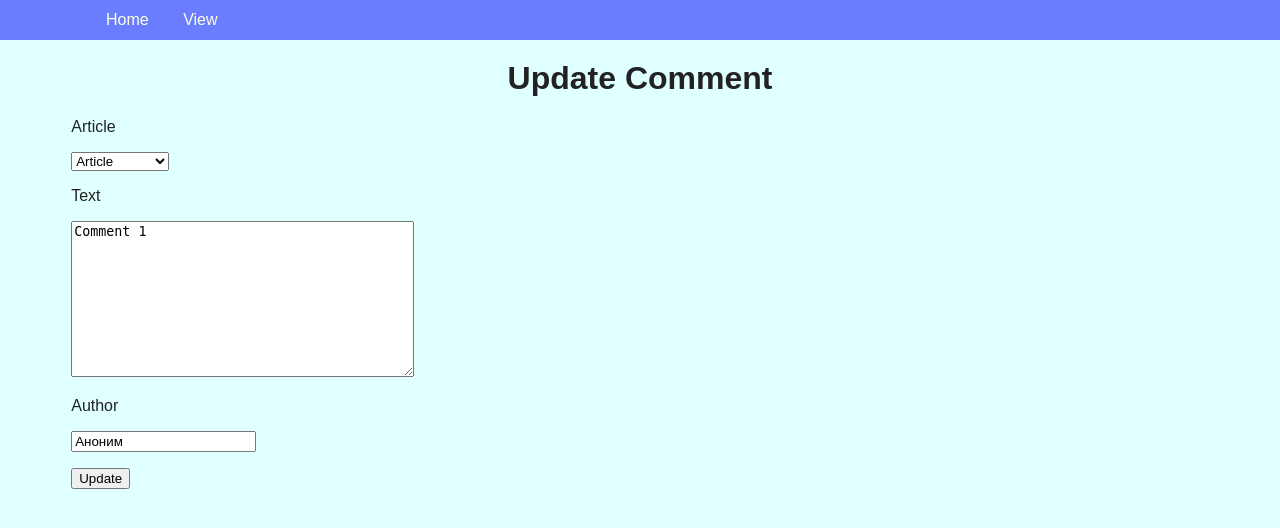
After one commit to aydarbekov/article, a Django app: page /comment/1/edit/ in a window 1280 px wide. The commit adds this page. Shown: the top 528 px of the page. Run offline with Django 3.2, Linux system fonts and the light colour scheme; data comes from the database, SQL or seed files in the repository.

Commit message:
added comment update and delete

```diff
--- a/blog/blog/urls.py
+++ b/blog/blog/urls.py
@@ -1,7 +1,7 @@
 from django.contrib import admin
 from django.urls import path
 from webapp.views import IndexView, ArticleView, ArticleCreateView, ArticleUpdateView, ArticleDeleteView, CommentView, \
-    CommentCreateView
+    CommentCreateView, CommentUpdateView, CommentDeleteView
 
 urlpatterns = [
     path('admin/', admin.site.urls),
@@ -12,5 +12,6 @@ urlpatterns = [
     path('article/<int:pk>/delete/', ArticleDeleteView.as_view(), name='article_delete'),
     path('comment/', CommentView.as_view(), name='comment_view'),
     path('comment/add/', CommentCreateView.as_view(), name='comment_add'),
-
+    path('comment/<int:pk>/edit/', CommentUpdateView.as_view(), name='comment_update'),
+    path('comment/<int:pk>/delete/', CommentDeleteView.as_view(), name='comment_delete'),
 ]
--- a/blog/webapp/templates/comment.html
+++ b/blog/webapp/templates/comment.html
@@ -12,9 +12,10 @@
         <p>Text: {{ comment.text }}</p>
         <p>Created by {{ comment.author }}
             at {{ comment.created_at|date:'d.m.Y H:i:s' }}</p>
+        <p>Updated at: {{ comment.updated_at|date:'d.m.Y H:i:s' }}</p>
         <p>
-{#            <a href="{% url 'article_update' article.pk %}">Edit</a>#}
-{#            <a href="{% url "article_delete" article.pk %}">Delete</a>#}
+            <a href="{% url 'comment_update' comment.pk %}">Edit</a>
+            <a href="{% url "comment_delete" comment.pk %}">Delete</a>
         </p>
         <hr/>
     {% endfor %}
--- /dev/null
+++ b/blog/webapp/templates/comment_update.html
@@ -0,0 +1,14 @@
+{% extends 'base.html' %}
+
+{% block title %}Update Comment{% endblock %}
+
+{% block menu %}
+    <li><a href="{% url 'comment_view' %}">View</a></li>
+{% endblock %}
+
+{% block content %}
+    <h1>Update Comment</h1>
+    <form method="POST" action="{% url 'comment_update' comment.pk %}">
+        {% include 'partial/article_form.html' with button_text="Update" %}
+    </form>
+{% endblock %}
--- a/blog/webapp/views.py
+++ b/blog/webapp/views.py
@@ -97,7 +97,7 @@ class CommentCreateView(View):
     def post(self, request, *args, **kwargs):
         form = CommentForm(data=request.POST)
         if form.is_valid():
-            comment = Comment.objects.create(
+            Comment.objects.create(
                 article=form.cleaned_data['article'],
                 author=form.cleaned_data['author'],
                 text=form.cleaned_data['text']
@@ -105,3 +105,37 @@ class CommentCreateView(View):
             return redirect('comment_view')
         else:
             return render(request, 'comment_create.html', context={'form': form})
+
+
+class CommentUpdateView(View):
+    def get(self, request, *args, **kwargs):
+        comment = get_object_or_404(Comment, pk=kwargs['pk'])
+        form = CommentForm(data={
+            'article': comment.article,
+            'author': comment.author,
+            'text': comment.text
+        })
+        return render(request, 'comment_update.html', context={'form': form, 'comment': comment})
+
+    def post(self, request, *args, **kwargs):
+        comment = get_object_or_404(Comment, pk=kwargs['pk'])
+        form = CommentForm(data=request.POST)
+        if form.is_valid():
+            comment.article = form.cleaned_data['article']
+            comment.author = form.cleaned_data['author']
+            comment.text = form.cleaned_data['text']
+            comment.save()
+            return redirect('comment_view')
+        else:
+            return render(request, 'comment_update.html', context={'form': form, 'comment': comment})
+
+
+class CommentDeleteView(View):
+    def get(self, request, *args, **kwargs):
+        comment = get_object_or_404(Comment, pk=kwargs['pk'])
+        return render(request, 'comment_delete.html', context={'comment': comment})
+
+    def post(self, request, *args, **kwargs):
+        comment = get_object_or_404(Comment, pk=kwargs['pk'])
+        comment.delete()
+        return redirect('comment_view')
```
Also changed, not shown: blog/webapp/templates/comment_delete.html (added, +16 -0 lines).
